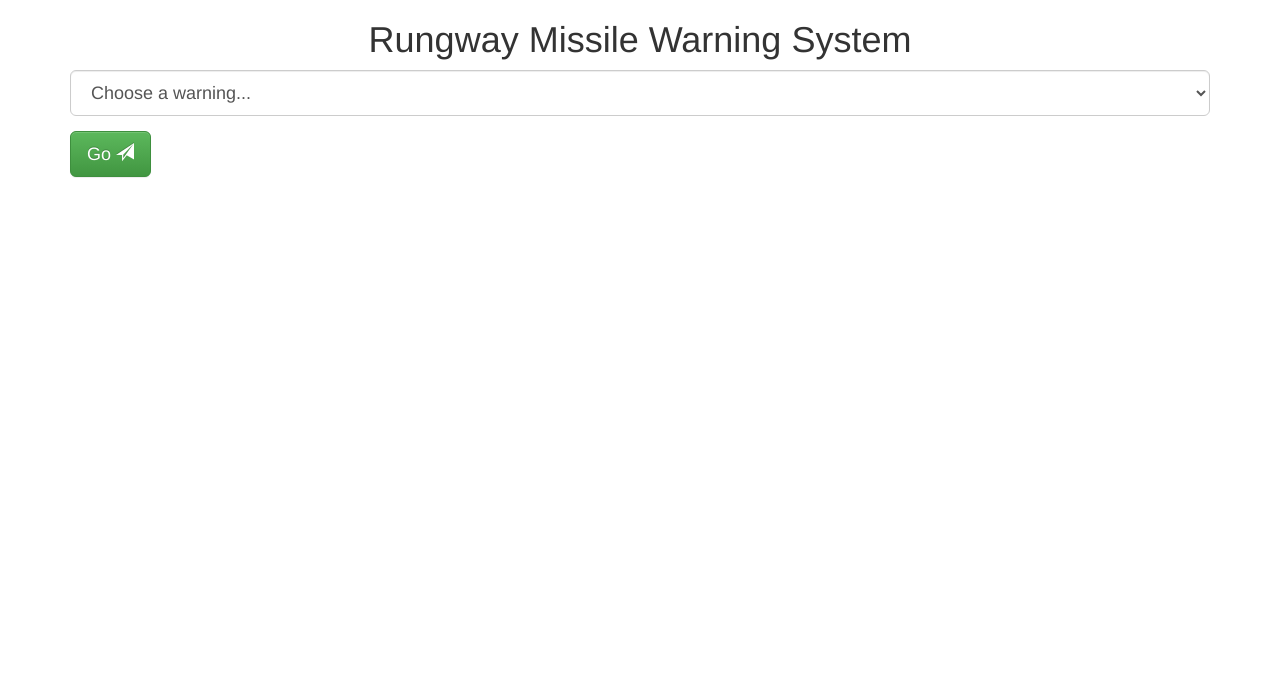
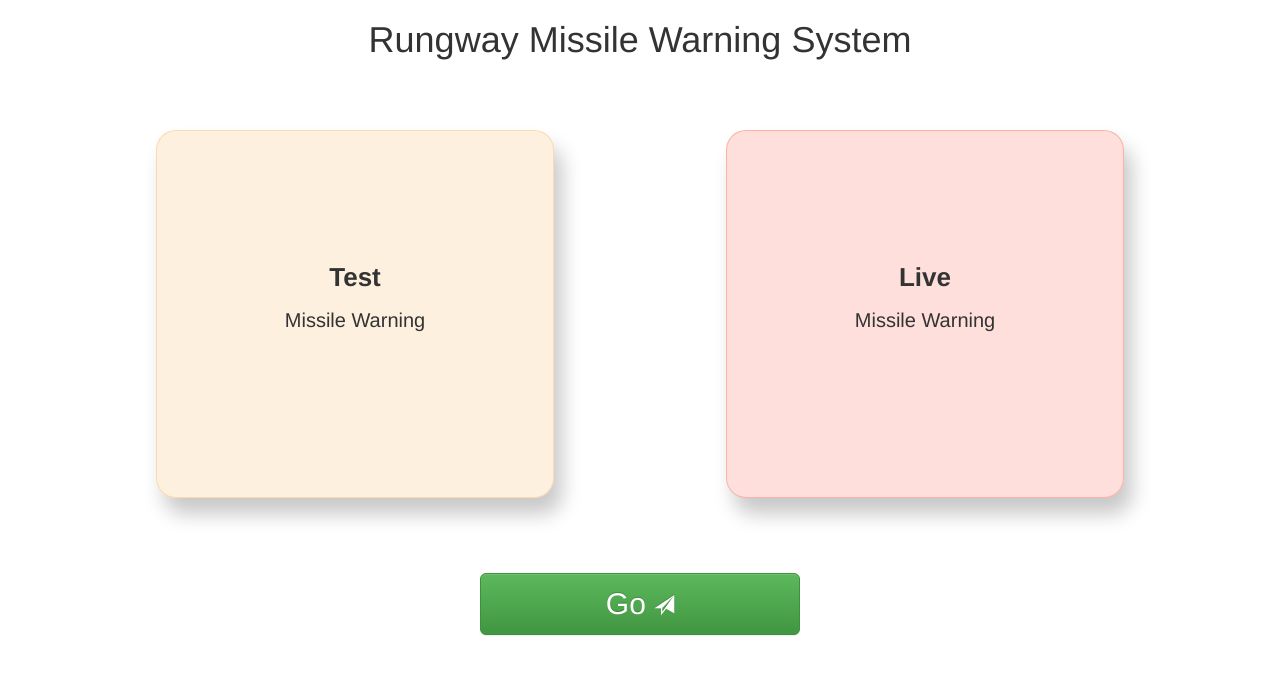
Before and after one commit to Rungway/missile-warning-system, a React (Create React App) app: page / in a window 1280 px wide. Shown: the top 674 px of the page. Built offline with nearby package versions, Linux system fonts and the light colour scheme.

Commit message:
Scaffold and style new radio button form type

```diff
--- /dev/null
+++ b/src/components/WarningForm.css
@@ -0,0 +1,108 @@
+.missile-radios {
+  display: flex;
+  flex-wrap: wrap;
+  justify-content: space-around;
+
+  margin-top: 60px;
+}
+
+.missile-radios .form-group {
+  position: relative;
+  display: inline-block;
+  text-align: center;
+}
+
+.missile-radios span {
+  display: block;
+  position: relative;
+  font-size: 2rem;
+  font-weight: 400;
+  z-index: 2;
+}
+
+.missile-radios .big {
+  font-size: 2.6rem;
+  font-weight: 700;
+  margin-bottom: 10px;
+}
+
+.missile-radios input[type="radio"] {
+  opacity: 0;
+  position: absolute;
+  top: 0;
+  left: 0;
+}
+
+.missile-radios label {
+  padding: 10vw;
+  border-radius: 20px;
+  box-shadow: 8px 16px 20px 0 rgba(0,0,0,0.22);
+  margin: 0;
+  transition: background-color 0.2s ease;
+}
+
+.missile-radios .label:hover,
+.missile-radios .label:focus {
+  cursor: pointer;
+}
+
+.missile-radios .label-test {
+  background-color: rgba(243, 154, 39, 0.15);
+  border: 1px solid rgba(243, 154, 39, 0.25);
+}
+
+.missile-radios .label-test:hover,
+.missile-radios input[type="radio"]:focus + .label-test {
+  background-color: rgba(243, 154, 39, 0.35);
+}
+
+.missile-radios .label-live {
+  background-color: rgba(247, 45, 15, 0.15);
+  border: 1px solid rgba(247, 45, 15, 0.25);
+}
+
+.missile-radios .label-live:hover,
+.missile-radios input[type="radio"]:focus + .label-live {
+  background-color: rgba(247, 45, 15, 0.35);
+}
+
+.missile-radios input[type="radio"]:checked + .label-test {
+  background-color: rgba(243, 154, 39, 0.85);
+}
+
+.missile-radios input[type="radio"]:checked + .label-live {
+  background-color: rgba(247, 45, 15, 0.85);
+}
+
+.missile-radios label:after {
+  visibility: hidden;
+  margin-top: 15px;
+  content: "";
+  display: inline-block;
+  height: 15px;
+  width: 35px;
+  border-left: 4px solid;
+  border-bottom: 4px solid;
+
+  transform: rotate(-45deg);
+}
+
+.missile-radios input[type="radio"]:checked + label::after {
+  visibility: visible;
+}
+
+.missile-radios .submit-wrapper {
+  display: block;
+  width: 100%;
+  text-align: center;
+}
+
+.missile-radios .btn-lg {
+  width: 25vw;
+  margin: 60px auto 0;
+  font-size: 3rem;
+}
+
+.missile-radios .btn-lg span {
+  display: inline;
+}
--- a/src/components/WarningForm.js
+++ b/src/components/WarningForm.js
@@ -1,6 +1,8 @@
 import React from 'react';
 
-import { Button, Form, FormControl, FormGroup, Glyphicon } from 'react-bootstrap';
+import { Button, Form, FormControl, ControlLabel, FormGroup, Glyphicon } from 'react-bootstrap';
+
+import './WarningForm.css';
 
 
 class WarningForm extends React.Component {
@@ -31,25 +33,24 @@ class WarningForm extends React.Component {
 
   render() {
     return (
-      <Form onSubmit={this.handleSubmit}>
-        <FormGroup bsSize="large">
-          <FormControl
-            componentClass="select"
-            onChange={this.handleChange}
-            value={this.state.value}
-          >
-            <option value="choose">Choose a warning...</option>
-            <option value="test">Test Missile Warning</option>
-            <option value="live">Live Missile Warning</option>
-          </FormControl>
+      <Form onSubmit={this.handleSubmit} className="missile-radios">
+        <FormGroup>
+          <FormControl type="radio" placeholder="Jane Doe" id="test" name="missileOptions" />
+          <ControlLabel htmlFor="test" className="label-test"><span className="big">Test</span><span>Missile Warning</span></ControlLabel>
         </FormGroup>
+        <FormGroup>
+          <FormControl type="radio" placeholder="Jane Doe" id="live" name="missileOptions" />
+          <ControlLabel htmlFor="live" className="label-live"><span className="big">Live</span><span>Missile Warning</span></ControlLabel>
+        </FormGroup>
+        <div className="submit-wrapper">
           <Button
             type="submit"
             bsStyle="success"
             bsSize="large"
           >
-          Go <Glyphicon glyph="send" />
+            Go <Glyphicon glyph="send" aria-hidden="true" />
           </Button>
+        </div>
       </Form>
     );
   }
```
Lines whose indentation alone changed are shown as unchanged.
